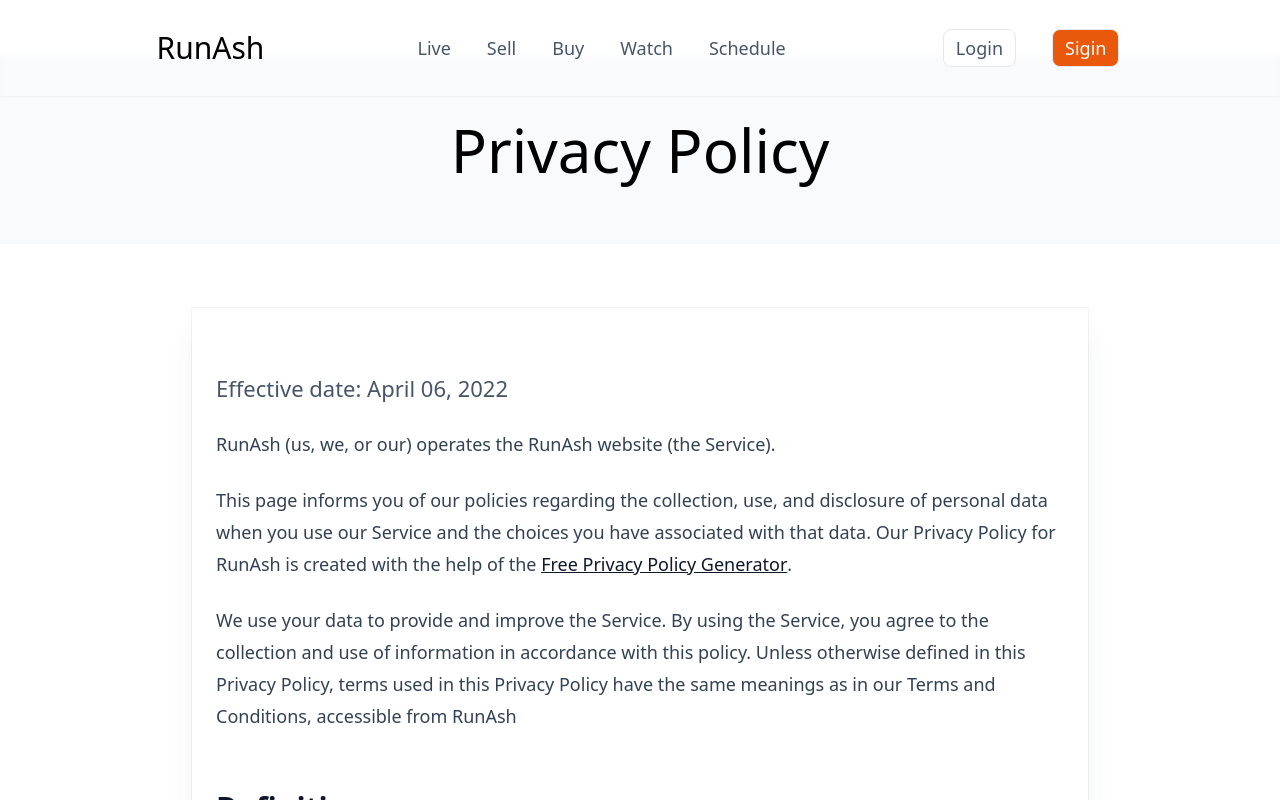
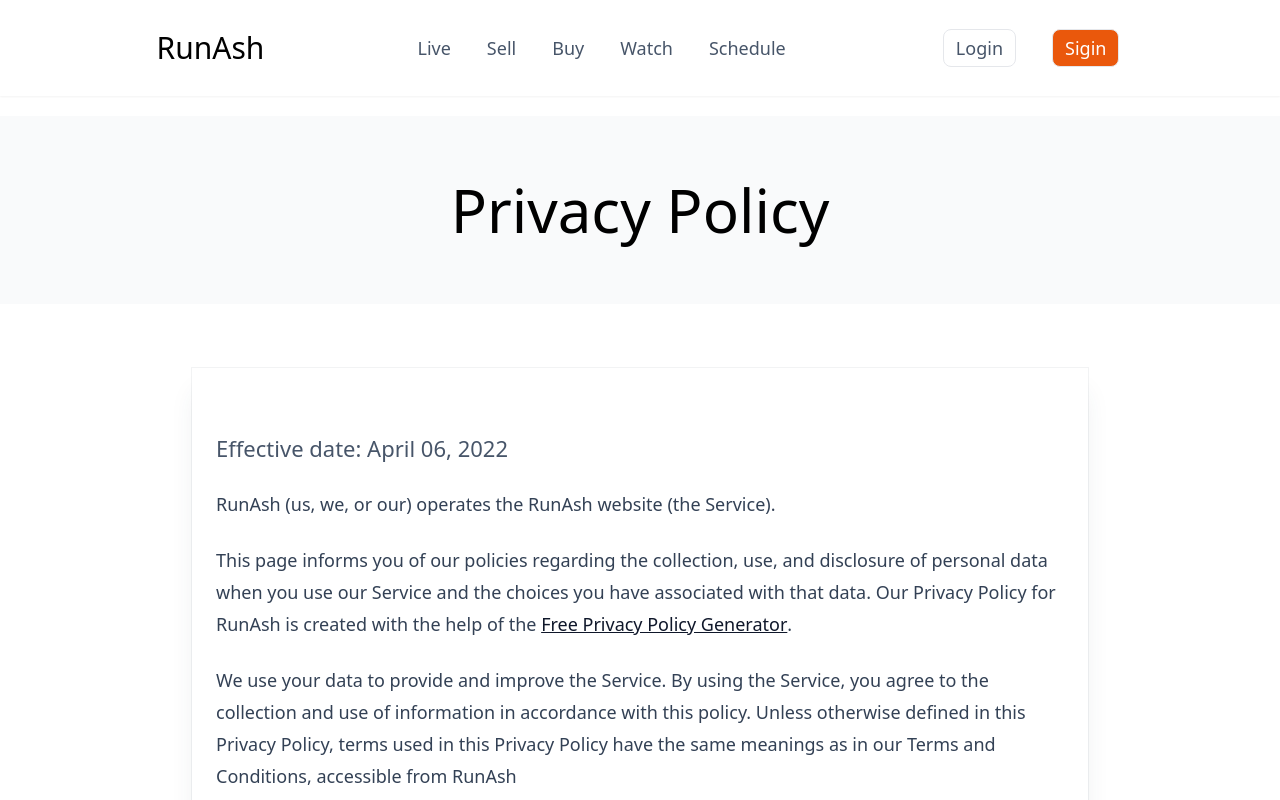
Before and after one commit to Vaibhavmurmu/nextjs13, a Next.js app: page /privacy in a window 1280 px wide. Shown: the top 800 px of the page. Built offline with nearby package versions, Linux system fonts and the light colour scheme.

Commit message:
Update privacy.js

```diff
--- a/pages/privacy.js
+++ b/pages/privacy.js
@@ -8,8 +8,8 @@ export default function Privacy() {
             <title>Live Retail Streaming</title>
             <link rel="icon" href="/favicon.ico" />
         </Head>
-        <main className="mt-15 flex w-full flex-1 flex-col items-center justify-centre px-21 text-center dark:prose-invert">
-            <h1 className="mt-12 bg-gray-50 w-full p-16 text-6xl font-b">
+        <main className="mt-16 flex w-full flex-1 flex-col items-center justify-centre px-21 text-center dark:prose-invert">
+            <h1 className="mt-11 bg-gray-50 w-full p-16 text-6xl font-b">
                 Privacy Policy
             </h1>
             </main>
```
